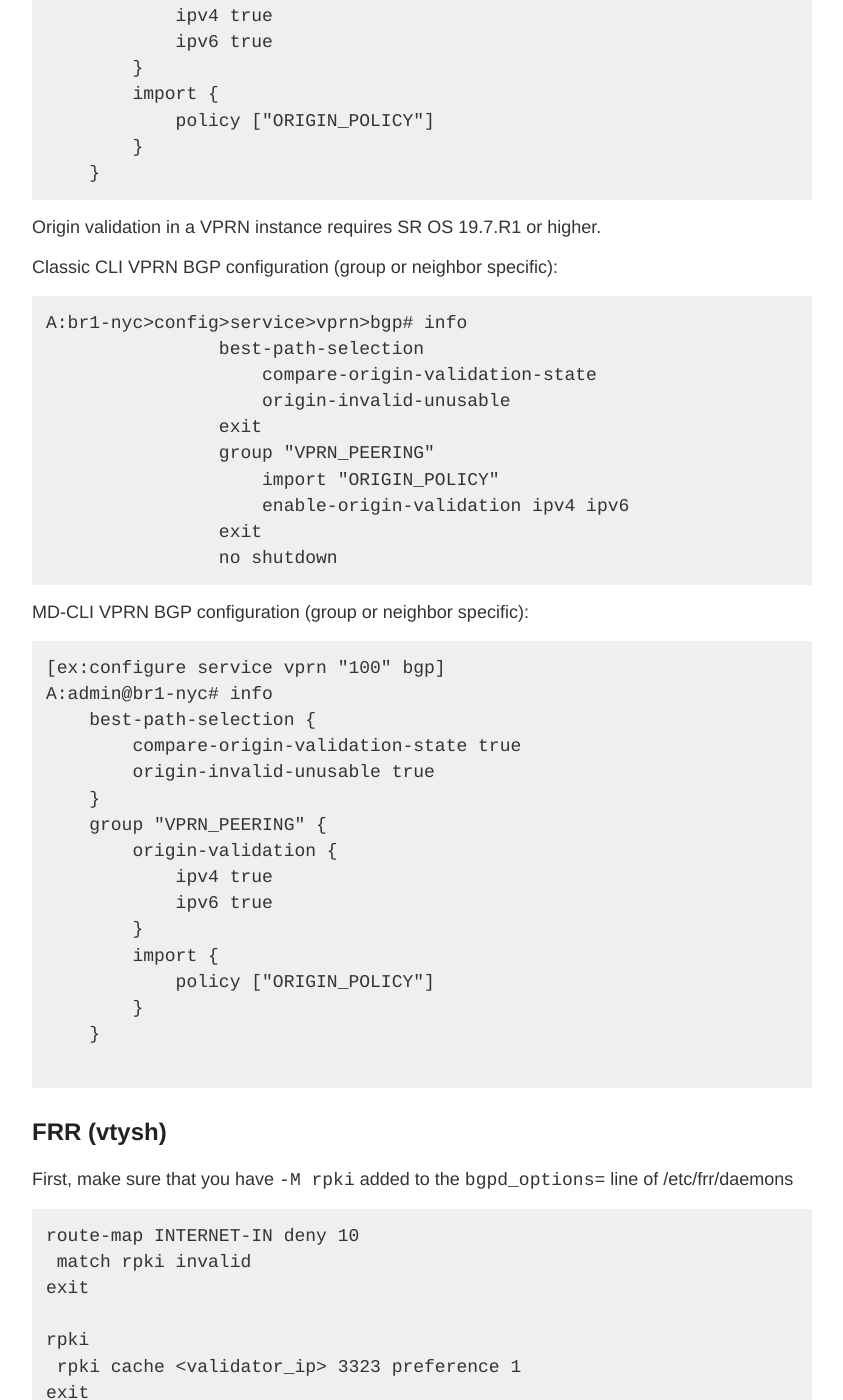
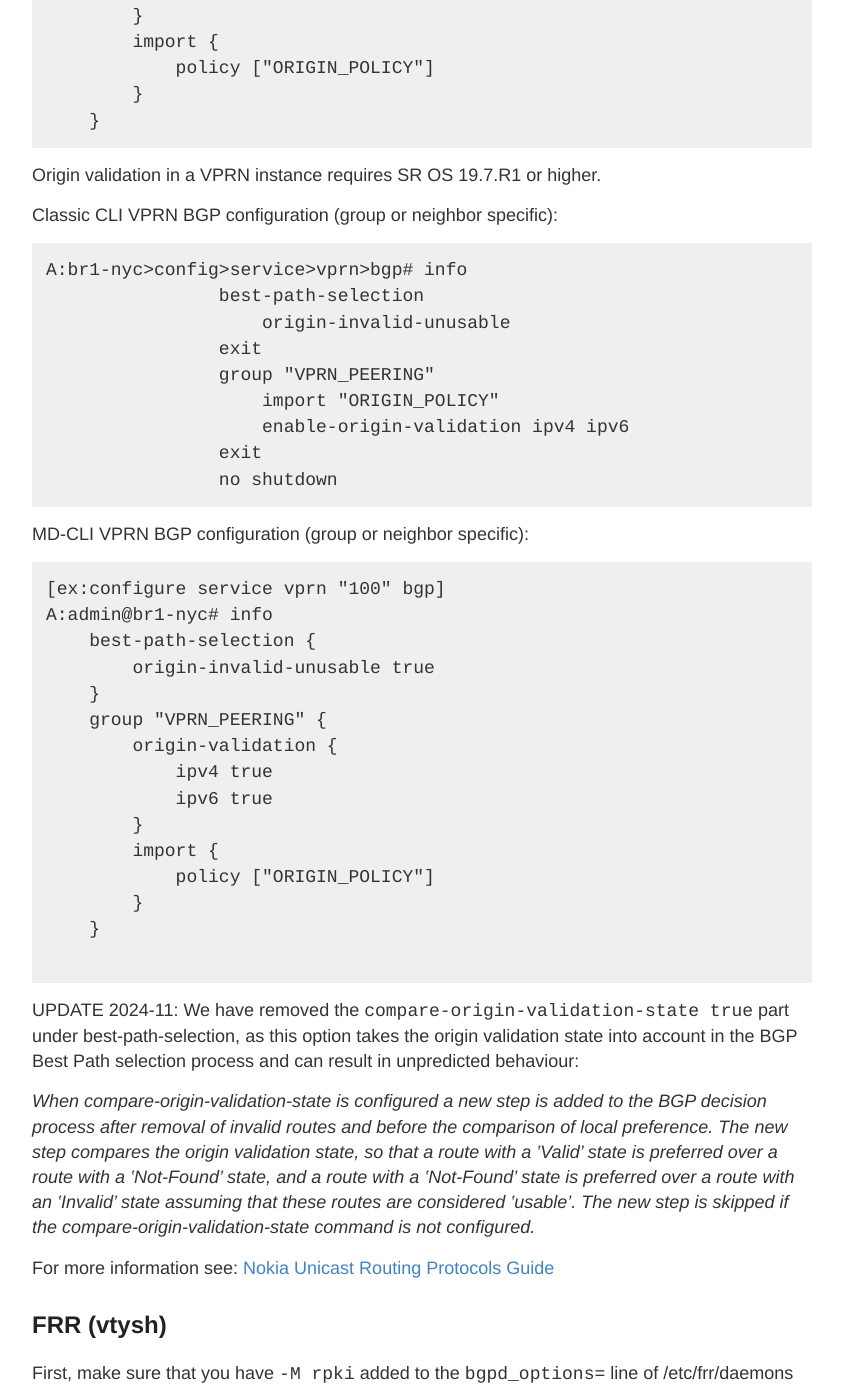
Before and after one commit to NLNOG/bgpfilterguide, a Jekyll site: the page built from guides/reject_invalids.md, in a window 1280 px wide and 1400 px high, scrolled down 9081 px. Shown: the whole window, without its empty margins (218-1061 px from the left). Built offline with Jekyll 4.4.1, drawn with Linux system fonts in a browser that asks for light colours; some of the changed text lies outside the part shown.

Commit message:
Removed compare-origin-validation-state for Nokia SROS
compare-origin-validation-state true can give unexpected behaviour

````diff
--- a/guides/reject_invalids.md
+++ b/guides/reject_invalids.md
@@ -320,13 +319,14 @@ A:br1-nyc>config>router>bgp# info
             exit
             no shutdown
 ```
+
+
 MD-CLI BGP configuration (group or neighbor specific):
 ```
 [ex:configure router "Base" bgp]
 A:admin@br1-nyc# info
     peer-ip-tracking true
     best-path-selection {
-        compare-origin-validation-state true
         origin-invalid-unusable true
     }
     group "EBGP_PEERING" {
@@ -361,7 +360,6 @@ MD-CLI VPRN BGP configuration (group or neighbor specific):
 [ex:configure service vprn "100" bgp]
 A:admin@br1-nyc# info
     best-path-selection {
-        compare-origin-validation-state true
         origin-invalid-unusable true
     }
     group "VPRN_PEERING" {
@@ -375,6 +373,12 @@ A:admin@br1-nyc# info
     }
 
  ```
+
+UPDATE 2024-11: We have removed the ```compare-origin-validation-state true``` part under best-path-selection, as this option takes the origin validation state into account in the BGP Best Path selection process and can result in unpredicted behaviour:
+
+_When compare-origin-validation-state is configured a new step is added to the BGP decision process after removal of invalid routes and before the comparison of local preference. The new step compares the origin validation state, so that a route with a ‛Valid’ state is preferred over a route with a ‛Not-Found’ state, and a route with a ‛Not-Found’ state is preferred over a route with an ‛Invalid’ state assuming that these routes are considered ‛usable’. The new step is skipped if the compare-origin-validation-state command is not configured._
+
+For more information see: [Nokia Unicast Routing Protocols Guide](https://infocenter.nokia.com/public/7750SR225R1A/topic/com.nokia.Unicast_Guide/bgp_prefix_orig-d497e11185.html)
 
 ## FRR (vtysh)
 First, make sure that you have `-M rpki` added to the `bgpd_options=` line of
````
Also changed, not shown: other parts of guides/reject_invalids.md (+0 -2 lines).
